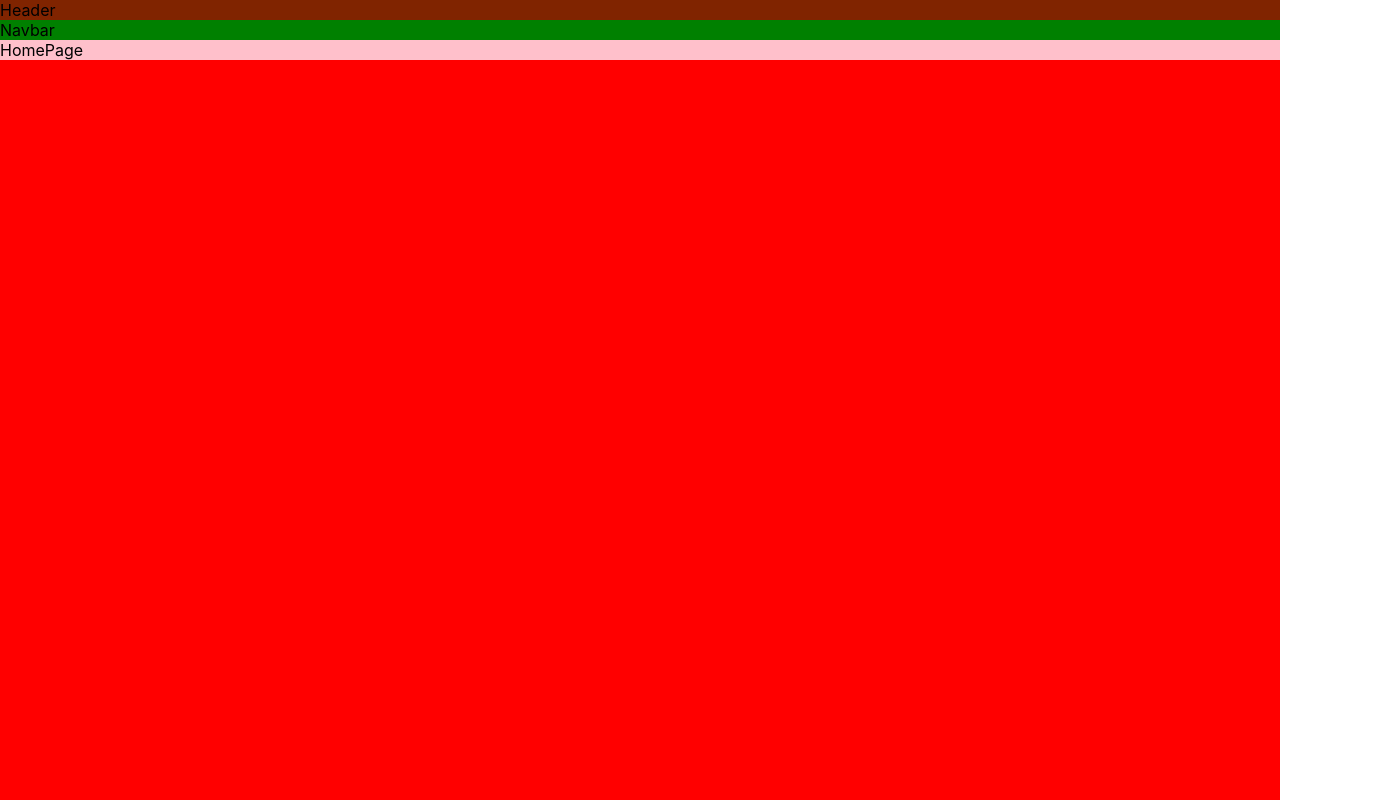
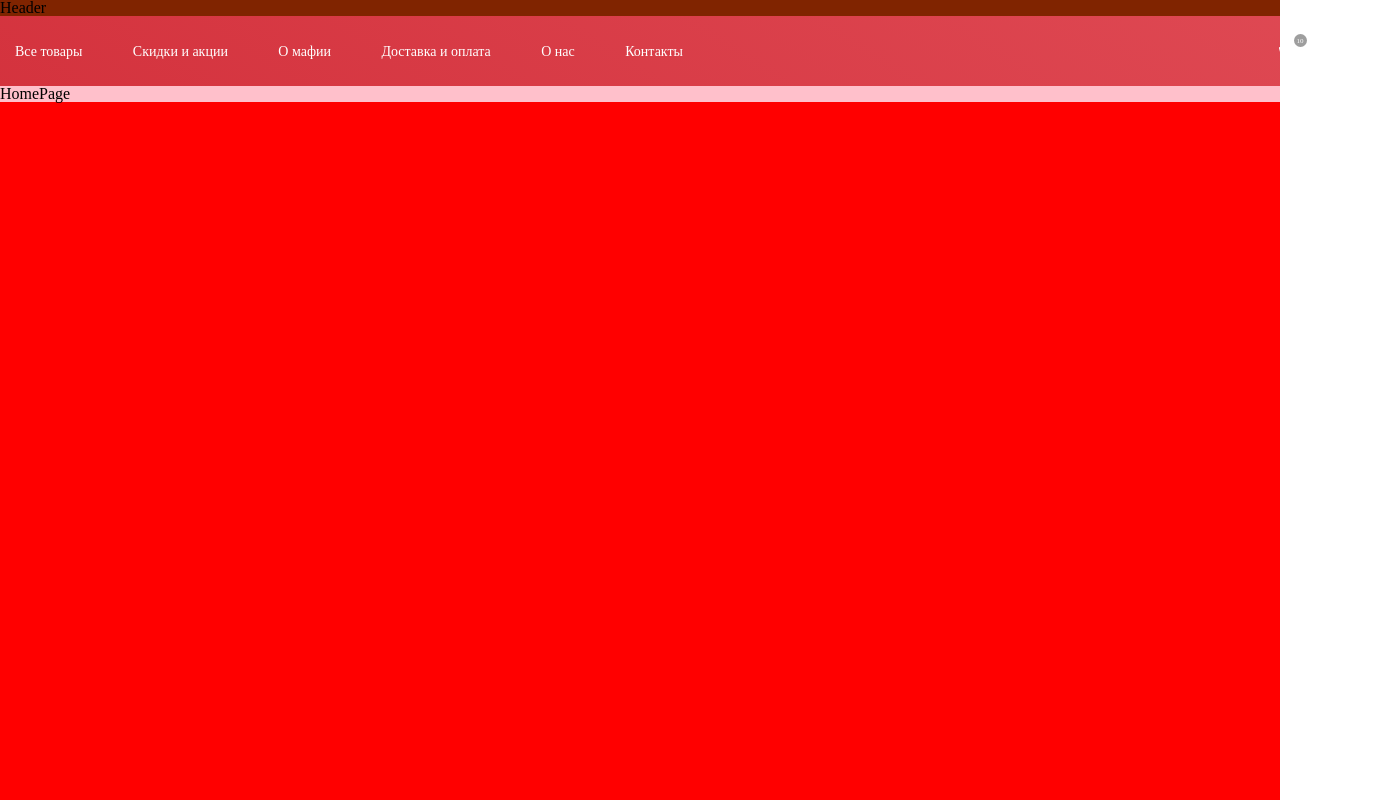
Before and after one commit to ann4ann/Store-Mafia, a React (Create React App) app: page / in a window 1280 px wide. Shown: the whole page, 1400 px wide, since content can reach past the window. Built offline with nearby package versions, Linux system fonts and the light colour scheme.

Commit message:
add component navbar, add reset.css, add node-scss

```diff
--- a/package.json
+++ b/package.json
@@ -12,6 +12,7 @@
     "@types/react": "^18.0.25",
     "@types/react-dom": "^18.0.9",
     "@types/react-router-dom": "^5.3.3",
+    "node-sass": "^7.0.3",
     "react": "^18.2.0",
     "react-dom": "^18.2.0",
     "react-redux": "^8.0.5",
--- a/src/app/components/ui/Navbar/Navbar.module.scss
+++ b/src/app/components/ui/Navbar/Navbar.module.scss
@@ -1,3 +1,10 @@
 .navbar {
-  background-color: green;
+  background: linear-gradient(212.42deg, #E75B65 -88.04%, #D12C37 130.2%);
 }
+
+.navbarWrapper {
+  display: flex;
+  justify-content: space-between;
+  align-items: center;
+  height: 70px;
+}
--- a/src/app/components/ui/Navbar/Navbar.tsx
+++ b/src/app/components/ui/Navbar/Navbar.tsx
@@ -1,8 +1,19 @@
 import React from "react";
 import styles from "./Navbar.module.scss";
+import NavbarCardInfo from "./navbarCardInfo/NavbarCardInfo";
+import NavbarNavigation from "./navigation/NavbarNavigation";
 
 const Navbar = () => {
-  return <div className={styles.navbar}>Navbar</div>;
+  return (
+    <div className={styles.navbar}>
+      <div className="container">
+        <div className={styles.navbarWrapper}>
+          <NavbarNavigation />
+          <NavbarCardInfo />
+        </div>
+      </div>
+    </div>
+  );
 };
 
 export default Navbar;
--- /dev/null
+++ b/src/app/components/ui/Navbar/navbarCardInfo/NavbarCardInfo.module.scss
@@ -0,0 +1,67 @@
+.cardInfo {
+    display: flex;
+    align-items: center;
+}
+
+.svgInner {
+    margin-right: 20px;
+    position: relative;
+
+    svg {
+        cursor: pointer;
+    }
+
+    &:hover {
+        ::before {
+            content: 'Корзина';
+            position: absolute;
+            background-color: #fdfdfd;
+            width: 67px;
+            height: 17px;
+            text-align: center;
+            font-weight: 400;
+            font-size: 11px;
+            line-height: 11px;
+            color: #12212D;
+            bottom: -37px;
+            left: 10px;
+            display: flex;
+            align-items: center;
+            justify-content: center;
+        }
+    }
+}
+
+
+.busketValue {
+    position: absolute;
+    background: #9E9E9E;
+    border-radius: 50%;
+    width: 13px;
+    height: 13px;
+    font-size: 7px;
+    line-height: 10px;
+    text-align: center;
+    color: #FFFFFF;
+    display: flex;
+    align-items: center;
+    justify-content: center;
+    top: -5px;
+    left: 15px;
+}
+
+.title {
+    font-weight: 400;
+    font-size: 12px;
+    line-height: 16px;
+    color: #FFFFFF;
+    opacity: 0.7;
+    margin-bottom: 1px;
+}
+
+.sumValue {
+    font-weight: 600;
+    font-size: 14px;
+    line-height: 19px;
+    color: #FFFFFF;
+}
--- /dev/null
+++ b/src/app/components/ui/Navbar/navbarCardInfo/NavbarCardInfo.tsx
@@ -0,0 +1,31 @@
+import styles from './NavbarCardInfo.module.scss'
+
+const NavbarCardInfo = () => {
+
+    const busketValue: number = 10
+    const sumValue: number = 14433
+
+    return (
+        <div className={styles.cardInfo}>
+            <div className={styles.svgInner}>
+
+                {busketValue !== 0 &&
+                    <div className={styles.busketValue}>
+                        {busketValue}
+                    </div>
+                }
+
+                <svg width="23" height="21" viewBox="0 0 23 21" fill="none" xmlns="http://www.w3.org/2000/svg">
+                    <path fillRule="evenodd" clipRule="evenodd" d="M17.0917 7.89236L12.4495 1.00805C12.2385 0.799436 11.922 0.59082 11.6055 0.59082C11.289 0.59082 10.9725 0.695128 10.7615 1.00805L6.11927 7.89236H1.05505C0.422018 7.89236 0 8.30959 0 8.93544V9.24836L2.63761 18.949C2.84862 19.7834 3.69266 20.5136 4.6422 20.5136H18.3578C19.3073 20.5136 20.1514 19.8877 20.3624 18.949L23 9.24836V8.93544C23 8.30959 22.578 7.89236 21.945 7.89236H17.0917ZM8.44043 7.89217L11.6056 3.30263L14.7707 7.89217H8.44043ZM9.49536 14.1504C9.49536 15.2978 10.4449 16.2366 11.6055 16.2366C12.766 16.2366 13.7155 15.2978 13.7155 14.1504C13.7155 13.003 12.766 12.0643 11.6055 12.0643C10.4449 12.0643 9.49536 13.003 9.49536 14.1504Z" fill="white" />
+                </svg>
+            </div>
+
+            <div className={styles.infoInner}>
+                <p className={styles.title}>Корзина</p>
+                <p className={styles.sumValue}>{sumValue} руб.</p>
+            </div>
+        </div>
+    );
+};
+
+export default NavbarCardInfo;
--- /dev/null
+++ b/src/app/components/ui/Navbar/navigation/NavbarNavigation.module.scss
@@ -0,0 +1,29 @@
+.navigation {
+    width: 668px;
+}
+
+.navigationItems {
+    display: flex;
+    justify-content: space-between;
+    align-items: center;
+}
+
+.navigationItem {
+    font-weight: 500;
+    font-size: 14px;
+    line-height: 19px;
+    color: #FFFFFF;
+    position: relative;
+    transition: all 0.5s;
+
+    &:hover {
+        ::before {
+            content: '';
+            position: absolute;
+            bottom: -10px;
+            width: 62px;
+            height: 2px;
+            background-color: #fff;
+        }
+    }
+}
--- /dev/null
+++ b/src/app/components/ui/Navbar/navigation/NavbarNavigation.tsx
@@ -0,0 +1,36 @@
+import React from 'react';
+import { Link } from 'react-router-dom';
+import styles from './NavbarNavigation.module.scss'
+
+interface IListItem {
+    title: string,
+    link: string
+}
+
+const NavbarNavigation = () => {
+
+    const listItems: IListItem[] = [
+        { title: 'Все товары', link: 'catalog' },
+        { title: 'Скидки и акции', link: 'discounts-and-stock' },
+        { title: 'О мафии', link: 'about-mafia' },
+        { title: 'Доставка и оплата', link: 'delivery' },
+        { title: 'О нас', link: 'about' },
+        { title: 'Контакты', link: 'сontacts' },
+    ]
+
+    return (
+        <nav className={styles.navigation}>
+            <ul className={styles.navigationItems}>
+                {
+                    listItems.map((item: IListItem, index: number) => (
+                        <li key={index} className={styles.navigationItem}>
+                            <Link className={styles.navigationLink} to={item.link}>{item.title}</Link>
+                        </li>
+                    ))
+                }
+            </ul>
+        </nav>
+    );
+};
+
+export default NavbarNavigation;
--- a/src/index.css
+++ b/src/index.css
@@ -11,3 +11,9 @@ code {
   font-family: source-code-pro, Menlo, Monaco, Consolas, 'Courier New',
     monospace;
 }
+
+.container{
+  width: 1370px;
+  padding: 0 15px;
+  margin: 0 auto;
+}
--- a/src/index.tsx
+++ b/src/index.tsx
@@ -3,6 +3,7 @@ import ReactDOM from "react-dom/client";
 import { BrowserRouter } from "react-router-dom";
 import App from "./app/App";
 import "./index.css";
+import "./reset.css";
 import reportWebVitals from "./reportWebVitals";
 
 const root = ReactDOM.createRoot(
--- /dev/null
+++ b/src/reset.css
@@ -0,0 +1,48 @@
+html, body, div, span, applet, object, iframe,
+h1, h2, h3, h4, h5, h6, p, blockquote, pre,
+a, abbr, acronym, address, big, cite, code,
+del, dfn, em, img, ins, kbd, q, s, samp,
+small, strike, strong, sub, sup, tt, var,
+b, u, i, center,
+dl, dt, dd, ol, ul, li,
+fieldset, form, label, legend,
+table, caption, tbody, tfoot, thead, tr, th, td,
+article, aside, canvas, details, embed,
+figure, figcaption, footer, header, hgroup,
+menu, nav, output, ruby, section, summary,
+time, mark, audio, video {
+	margin: 0;
+	padding: 0;
+	border: 0;
+	font-size: 100%;
+	font: inherit;
+	vertical-align: baseline;
+}
+
+article, aside, details, figcaption, figure,
+footer, header, hgroup, menu, nav, section {
+	display: block;
+}
+body {
+	line-height: 1;
+}
+ol, ul {
+	list-style: none;
+}
+blockquote, q {
+	quotes: none;
+}
+blockquote:before, blockquote:after,
+q:before, q:after {
+	content: '';
+	content: none;
+}
+table {
+	border-collapse: collapse;
+	border-spacing: 0;
+}
+
+a{
+    text-decoration: none;
+    color: inherit;
+}
```
Also changed, not shown: 1 other file (tests, documents, lock files or other folders).
